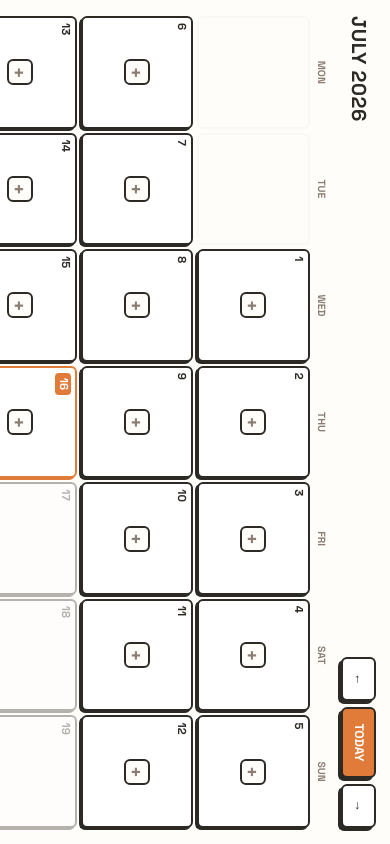
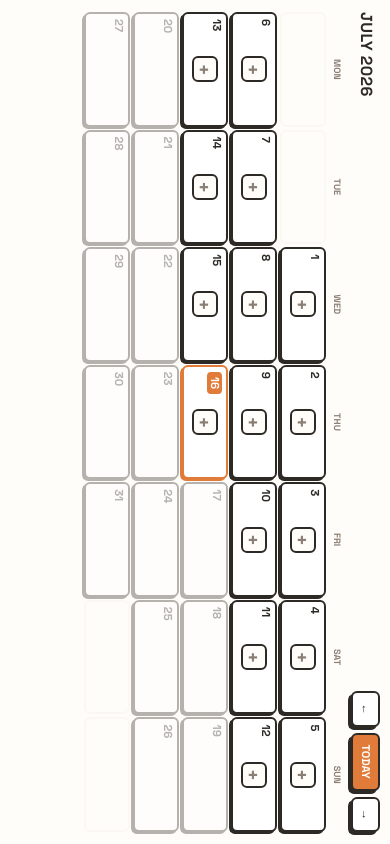
Before and after one commit to jsharonsweety28-ai/Monad, a Flask app: page /memories in a window 390 px wide. Run offline with Flask 3, Linux system fonts and the light colour scheme; the visitor is signed in with stand-in values (Sample User, id 1); data that the repository does not hold is empty; some libraries are stand-ins or nearby versions.

Commit message:
Fix memories calendar not fitting screen in rotated mobile view
Set explicit cell height (46px) in portrait-rotation mode so all
6 weeks fit within the 390px physical width without scrolling.
Also tighten gaps, labels, and header spacing.

Co-Authored-By: Claude Sonnet 4.6 <noreply@anthropic.com>

```diff
--- a/website/templates/memories.html
+++ b/website/templates/memories.html
@@ -159,12 +159,23 @@
       transform: rotate(90deg);
       z-index: 1000;
       background: var(--body-bg);
-      overflow-y: auto;
-      overflow-x: hidden;
-      padding: 14px 16px;
+      overflow: hidden;
+      padding: 10px 12px;
       box-sizing: border-box;
-      -webkit-overflow-scrolling: touch;
     }
+
+    /* Fix cell size so all 6 weeks fit in the physical screen width */
+    .memories-page .day-square {
+      aspect-ratio: unset;
+      height: 46px;
+    }
+
+    /* Tighten gaps and labels */
+    .memories-page .square-grid { gap: 3px; }
+    .memories-page .mem-day-labels { gap: 3px; margin-bottom: 3px; font-size: 0.58rem; }
+    .memories-page .mem-header-row { margin-bottom: 8px; }
+    .memories-page .mem-month-title { font-size: 1rem; }
+    .memories-page .mem-nav-btn { padding: 4px 10px; font-size: 0.7rem; }
   }
 
   /* Landscape mobile — tighten spacing */
```
